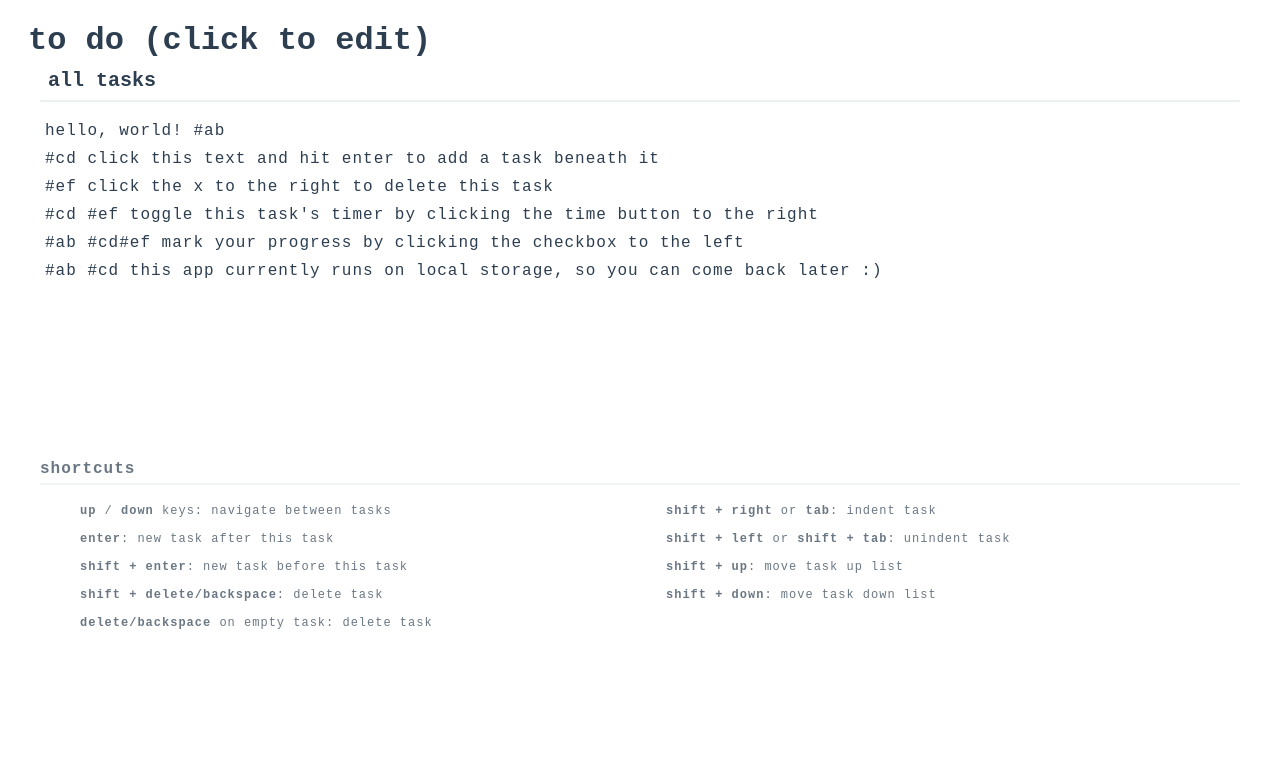
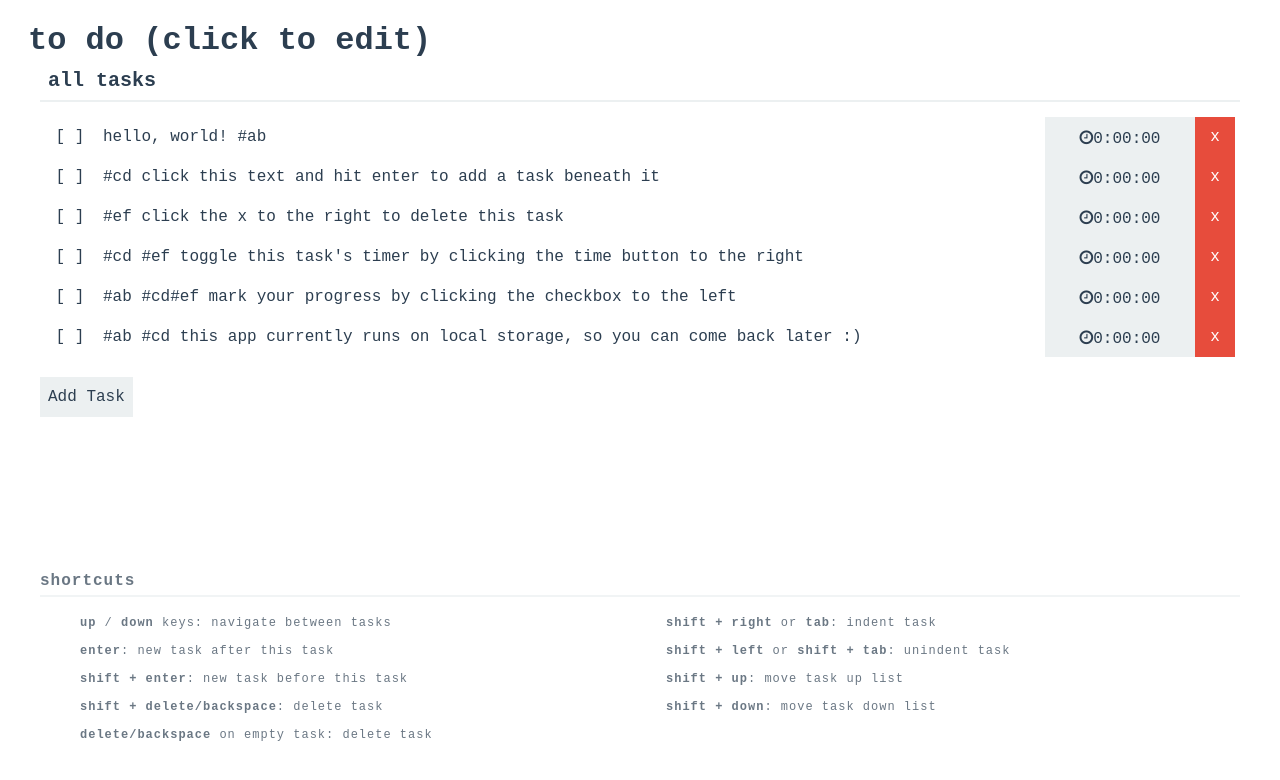
Before and after one commit to cborchert/todolist, a React app: page / in a window 1280 px wide. Shown: the top 780 px of the page. Built offline with nearby package versions, Linux system fonts and the light colour scheme.

Commit message:
Most functionality back

```diff
--- a/src/App.js
+++ b/src/App.js
@@ -89,10 +89,13 @@ class App extends Component {
       ...this.state.tasks.slice(newTask.order)
     ]);
 
-    this.setState({
-      ...this.state,
-      tasks
-    });
+    this.setState(
+      {
+        ...this.state,
+        tasks
+      },
+      this.reconcileViews
+    );
   }
 
   addTasks(newTasks) {
@@ -121,17 +124,23 @@ class App extends Component {
       ];
     });
 
-    this.setState({
-      ...this.state,
-      tasks: orderTasks(stateTasks)
-    });
+    this.setState(
+      {
+        ...this.state,
+        tasks: orderTasks(stateTasks)
+      },
+      this.reconcileViews
+    );
   }
 
   removeTask(taskId) {
-    this.setState({
-      ...this.state,
-      tasks: orderTasks(this.state.tasks.filter(task => task.id !== taskId))
-    });
+    this.setState(
+      {
+        ...this.state,
+        tasks: this.state.tasks.filter(task => task.id !== taskId)
+      },
+      this.reconcileViews
+    );
   }
 
   reorderTask(taskId, newOrder) {
@@ -232,13 +241,23 @@ class App extends Component {
     });
   }
 
-  updateView(viewId, key, value) {
+  updateView(viewId, viewValues) {
     const { views } = this.state;
     const index = findIndex(views, v => v.id === viewId);
-    const view = { ...views[index], [key]: value };
+    const view = { ...views[index], ...viewValues };
     this.setState({
       ...this.state,
       views: [...views.slice(0, index), view, ...views.slice(index + 1)]
+    });
+  }
+
+  updateTask(taskId, taskValues) {
+    const { tasks } = this.state;
+    const index = findIndex(tasks, t => t.id === taskId);
+    const task = { ...tasks[index], ...taskValues };
+    this.setState({
+      ...this.state,
+      tasks: [...tasks.slice(0, index), task, ...tasks.slice(index + 1)]
     });
   }
 
@@ -291,6 +310,50 @@ class App extends Component {
     return filteredTasks;
   }
 
+  reconcileViews() {
+    this.state.views.forEach(view => {
+      this.reconcileViewTasks(view);
+    });
+  }
+
+  reconcileViewTasks(view) {
+    //start with the task ids included
+    let viewTasks = view.tasks;
+    //then add any tasks that happen to fit the filter
+    let filteredTasks = this.applyTagFilter(
+      this.state.tasks,
+      view.filterString
+    );
+
+    //Remove any tasks that are already there.
+    let tasks = [
+      ...viewTasks,
+      ...filteredTasks
+        .filter(task => viewTasks.indexOf(task.id) === -1)
+        .map(task => task.id)
+    ];
+    view = {
+      ...view,
+      tasks
+    };
+
+    this.setState({
+      views: [...this.state.views.filter(v => v.id !== view.id), view]
+    });
+  }
+
+  getViewTasks(view) {
+    let tasks = [];
+    let viewTasks = [...view.tasks];
+    viewTasks.forEach(taskId => {
+      let matchedTasks = this.state.tasks.filter(t => t.id === taskId);
+      if (matchedTasks.length > 0) {
+        tasks.push(matchedTasks[0]);
+      }
+    });
+    return tasks;
+  }
+
   render() {
     const { views, tasks } = this.state;
     return (
@@ -302,12 +365,16 @@ class App extends Component {
             this.updateStateWithValue("appName", e.target.value);
           }}
         />
-        {views.map(view => {
+        {views.map((view, i) => {
           return (
             <View
+              key={"view-" + i}
               view={view}
-              tasks={this.applyTagFilter(tasks, view.filterString)}
+              tasks={this.getViewTasks(view)}
               updateView={this.updateView.bind(this)}
+              removeTask={this.removeTask.bind(this)}
+              updateTask={this.updateTask.bind(this)}
+              addTask={this.addTask.bind(this)}
             />
           );
         })}
--- a/src/components/Task.js
+++ b/src/components/Task.js
@@ -11,44 +11,51 @@ import {
 class Task extends Component {
   constructor(props) {
     super(props);
-    this.state = {
-      shouldFocus: props.shouldFocus,
-      timerActive: taskActiveTimer(props.task) !== false,
-      timerTime: taskTimerTime(props.task)
-    };
+    //   this.state = {
+    //     shouldFocus: props.shouldFocus,
+    //     timerActive: taskActiveTimer(props.task) !== false,
+    //     timerTime: taskTimerTime(props.task)
+    //   };
     this.handleKeypress = this.handleKeypress.bind(this);
-    this.timerInterval = null;
+    //   this.timerInterval = null;
   }
 
-  timerTick() {
-    this.setState({
-      ...this.state,
-      timerActive: taskActiveTimer(this.props.task) !== false,
-      timerTime: taskTimerTime(this.props.task)
-    });
-  }
+  //   timerTick() {
+  //     this.setState({
+  //       ...this.state,
+  //       timerActive: taskActiveTimer(this.props.task) !== false,
+  //       timerTime: taskTimerTime(this.props.task)
+  //     });
+  //   }
 
   componentDidMount() {
     document.addEventListener("keydown", this.handleKeypress);
-    this.timerInterval = setInterval(this.timerTick.bind(this), 100);
   }
 
   componentWillUnmount() {
     document.removeEventListener("keydown", this.handleKeypress);
-    clearInterval(this.timerInterval);
   }
 
   handleKeypress(e) {
     var key = e.which || e.keyCode;
 
     if (this.inputRef === document.activeElement) {
+      // const {
+      //   newTask,
+      //   setFocus,
+      //   task,
+      //   removeTask,
+      //   reorderTask,
+      //   changeTaskDetail
+      // } = this.props;
       const {
-        newTask,
-        setFocus,
+        addTaskToView,
+        order,
         task,
         removeTask,
-        reorderTask,
-        changeTaskDetail
+        setFocusByOrder,
+        setFocusWithDirection,
+        reorderTask
       } = this.props;
       const isShift = !!window.event.shiftKey;
       //Shift key events
@@ -56,107 +63,98 @@ class Task extends Component {
         switch (key) {
           case 8:
             //delete
+            // console.log("delete");
             if (task.title === "") {
               e.preventDefault();
               e.stopImmediatePropagation();
-              setFocus(task.order - 1);
-              removeTask(task.order);
+              removeTask(task.id);
             }
             break;
           case 13:
             //enter
+            // console.log("enter");
             e.preventDefault();
             e.stopImmediatePropagation();
-            newTask(task.order);
-
-            break;
-          case 37:
-            //left
-            //do nothing
+            //TODO: Check if child
+            addTaskToView(order + 1);
             break;
           case 38:
             //up
             e.preventDefault();
             e.stopImmediatePropagation();
-            setFocus(task.order - 1);
-            break;
-          case 39:
-            //right
-            //do nothing
+            setFocusWithDirection(task.id, -1);
             break;
           case 40:
             //down
             e.preventDefault();
             e.stopImmediatePropagation();
-            setFocus(task.order + 1);
+            setFocusWithDirection(task.id, 1);
             break;
 
-          case 9:
-            //tab
-            e.preventDefault();
-            e.stopImmediatePropagation();
-            changeTaskDetail(task.id, "isChild", true);
-            break;
+          // case 9:
+          //   //tab
+          //   e.preventDefault();
+          //   e.stopImmediatePropagation();
+          //   changeTaskDetail(task.id, "isChild", true);
+          //   break;
 
           default:
             //do nothing
             break;
         }
       }
-      //Shift + Keyevents
+      //   Shift + Keyevents;
       if (isShift) {
         switch (key) {
           case 13:
             //shift + enter
             e.preventDefault();
             e.stopImmediatePropagation();
-            newTask(task.order - 1);
+            addTaskToView(order);
             break;
           case 8:
             //shift + delete
             e.preventDefault();
             e.stopImmediatePropagation();
-            setFocus(task.order - 1);
-            removeTask(task.order);
-            break;
-          case 37:
-            //shift + left
-            //unchild from parent
-            e.preventDefault();
-            e.stopImmediatePropagation();
-            changeTaskDetail(task.id, "isChild", false);
-            //do nothing
+            removeTask(task.id);
             break;
           case 38:
             //shift + up
             e.preventDefault();
             e.stopImmediatePropagation();
-            reorderTask(task.order, task.order - 1);
-            setFocus(task.order);
+            reorderTask(order, order - 1);
             //reorder up
-            break;
-          case 39:
-            //shift + right
-            //do nothing
-            //child to parent element
-            e.preventDefault();
-            e.stopImmediatePropagation();
-            changeTaskDetail(task.id, "isChild", true);
             break;
           case 40:
             //shift + down
             e.preventDefault();
             e.stopImmediatePropagation();
-            reorderTask(task.order, task.order + 1);
-            setFocus(task.order);
+            reorderTask(order, order + 1);
             //reorder down
             break;
-          case 9:
-            //shift+tab
-            e.preventDefault();
-            e.stopImmediatePropagation();
-            changeTaskDetail(task.id, "isChild", false);
-            break;
+          //     case 37:
+          //       //shift + left
+          //       //unchild from parent
+          //       e.preventDefault();
+          //       e.stopImmediatePropagation();
+          //       changeTaskDetail(task.id, "isChild", false);
+          //       //do nothing
+          //       break;
+          //     case 39:
+          //       //shift + right
+          //       //do nothing
+          //       //child to parent element
+          //       e.preventDefault();
+          //       e.stopImmediatePropagation();
+          //       changeTaskDetail(task.id, "isChild", true);
+          //       break;
+
+          //     case 9:
+          //       //shift+tab
+          //       e.preventDefault();
+          //       e.stopImmediatePropagation();
+          //       changeTaskDetail(task.id, "isChild", false);
+          //       break;
           default:
             //do nothing
             break;
@@ -166,7 +164,7 @@ class Task extends Component {
   }
 
   timerToggle() {
-    const { task, changeTaskDetail } = this.props,
+    const { task, updateTask } = this.props,
       currentTime = Date.now();
     let timers = task.timers.slice(),
       timeElapsed = taskTimerTime(task);
@@ -180,45 +178,157 @@ class Task extends Component {
         return timer;
       });
     }
-    changeTaskDetail(task.id, "timers", timers);
-    changeTaskDetail(task.id, "totalTime", task.totalTime + timeElapsed);
-    if (task.progress === 0 || task.progress === 1) {
-      changeTaskDetail(task.id, "progress", 0.5);
-    }
+    const progress = 0.5;
+    const totalTime = task.totalTime + timeElapsed;
+    updateTask(task.id, { timers, totalTime, progress });
   }
 
   progressToggle() {
-    const { changeTaskDetail, task } = this.props;
+    const { updateTask, task } = this.props;
     const progress = task.progress === 1 ? 0 : task.progress + 0.5;
-    changeTaskDetail(task.id, "progress", progress);
+    updateTask(task.id, { progress });
     if (progress === 1 && taskActiveTimer(task)) {
       this.timerToggle();
     }
   }
 
+  //   render() {
+  //     const { task, changeTaskDetail, setRef, removeTask } = this.props,
+  //       progressMarker =
+  //         task.progress <= 0 ? "[ ]" : task.progress >= 1 ? "[X]" : "[/]",
+  //       taskClasses = [
+  //         //base class
+  //         "task",
+  //         //progress state
+  //         task.progress <= 0
+  //           ? "task--progress-inactive"
+  //           : task.progress >= 1
+  //             ? "task--progress-complete"
+  //             : "task--progress-active",
+  //         //timer state
+  //         this.state.timerActive ? "task--timer-active" : "task--timer-inactive",
+  //         this.inputRef === document.activeElement
+  //           ? "task--input-active"
+  //           : "task--input-inactive",
+  //         task.isChild ? "task--is-child" : ""
+  //       ],
+  //       timeText = formatTime(task.totalTime + this.state.timerTime);
+  //     return (
+  //       <div className={taskClasses.join(" ")} draggable="true">
+  //         <button
+  //           className="task__progress-button"
+  //           onClick={this.progressToggle.bind(this)}
+  //         >
+  //           {progressMarker}
+  //         </button>
+  //         <div className="task__name">
+  //           <input
+  //             className="task__name__input"
+  //             value={task.title}
+  //             onChange={e => {
+  //               changeTaskDetail(task.id, "title", e.target.value);
+  //             }}
+  //             ref={input => {
+  //               this.inputRef = input;
+  //               setRef(input, task.id);
+  //             }}
+  //           />
+  //           <div className="task__name__rendered">{task.title}</div>
+  //         </div>
+
+  //         <button
+  //           className="task__timer-button"
+  //           onClick={this.timerToggle.bind(this)}
+  //         >
+  //           <span className="task__time">
+  //             <i className="fa fa-clock-o" />
+  //             {" " + timeText}
+  //           </span>
+  //         </button>
+  //         <button
+  //           className="task__remove-button"
+  //           onClick={e => {
+  //             removeTask(task.order);
+  //           }}
+  //         >
+  //           x
+  //         </button>
+  //       </div>
+  //     );
+  //   }
+
+  //   render() {
+  //     const { task, setRef, updateTask, removeTask } = this.props,
+  //       progressMarker =
+  //         task.progress <= 0 ? "[ ]" : task.progress >= 1 ? "[X]" : "[/]",
+  //       taskClasses = [
+  //         //base class
+  //         "task",
+  //         //progress state
+  //         task.progress <= 0
+  //           ? "task--progress-inactive"
+  //           : task.progress >= 1
+  //             ? "task--progress-complete"
+  //             : "task--progress-active",
+  //         // timer state
+  //         // this.state.timerActive ? "task--timer-active" : "task--timer-inactive",
+  //         this.inputRef === document.activeElement
+  //           ? "task--input-active"
+  //           : "task--input-inactive",
+  //         task.isChild ? "task--is-child" : ""
+  //       ],
+  //       timeText = formatTime(task.totalTime);
+  //     //   timeText = formatTime(task.totalTime + this.state.timerTime);
+  //     return (
+  //       <div className={taskClasses.join(" ")} draggable="true">
+  //         <button
+  //           className="task__progress-button"
+  //           onClick={this.progressToggle.bind(this)}
+  //         >
+  //           {progressMarker}
+  //         </button>
+  //         <div className="task__name">
+  //           <input
+  //             className="task__name__input"
+  //             value={task.title}
+  //             onChange={e => {
+  //               updateTask(task.id, "title", e.target.value);
+  //             }}
+  //             ref={input => {
+  //               this.inputRef = input;
+  //               setRef(input, task.id);
+  //             }}
+  //           />
+  //           <div className="task__name__rendered">{task.title}</div>
+  //         </div>
+
+  //         <button
+  //           className="task__timer-button"
+  //           onClick={this.timerToggle.bind(this)}
+  //         >
+  //           <span className="task__time">
+  //             <i className="fa fa-clock-o" />
+  //             {" " + timeText}
+  //           </span>
+  //         </button>
+  //         <button
+  //           className="task__remove-button"
+  //           onClick={e => {
+  //             removeTask(task.id);
+  //           }}
+  //         >
+  //           x
+  //         </button>
+  //       </div>
+  //     );
+  //   }
   render() {
-    const { task, changeTaskDetail, setRef, removeTask } = this.props,
-      progressMarker =
-        task.progress <= 0 ? "[ ]" : task.progress >= 1 ? "[X]" : "[/]",
-      taskClasses = [
-        //base class
-        "task",
-        //progress state
-        task.progress <= 0
-          ? "task--progress-inactive"
-          : task.progress >= 1
-            ? "task--progress-complete"
-            : "task--progress-active",
-        //timer state
-        this.state.timerActive ? "task--timer-active" : "task--timer-inactive",
-        this.inputRef === document.activeElement
-          ? "task--input-active"
-          : "task--input-inactive",
-        task.isChild ? "task--is-child" : ""
-      ],
-      timeText = formatTime(task.totalTime + this.state.timerTime);
+    const { task, setRef, updateTask, removeTask, timerTime } = this.props;
+    const progressMarker =
+      task.progress <= 0 ? "[ ]" : task.progress >= 1 ? "[X]" : "[/]";
+    const timeValue = formatTime(task.totalTime + timerTime);
     return (
-      <div className={taskClasses.join(" ")} draggable="true">
+      <div className="task">
         <button
           className="task__progress-button"
           onClick={this.progressToggle.bind(this)}
@@ -230,7 +340,7 @@ class Task extends Component {
             className="task__name__input"
             value={task.title}
             onChange={e => {
-              changeTaskDetail(task.id, "title", e.target.value);
+              updateTask(task.id, { title: e.target.value });
             }}
             ref={input => {
               this.inputRef = input;
@@ -246,13 +356,13 @@ class Task extends Component {
         >
           <span className="task__time">
             <i className="fa fa-clock-o" />
-            {" " + timeText}
+            {timeValue}
           </span>
         </button>
         <button
           className="task__remove-button"
           onClick={e => {
-            removeTask(task.order);
+            removeTask(task.id);
           }}
         >
           x
--- a/src/components/View.js
+++ b/src/components/View.js
@@ -1,114 +1,149 @@
 import React, { Component } from "react";
+import findIndex from "lodash/findIndex";
 import "./View.scss";
 
-import { totalTasksTime, formatTime } from "../utilities/TaskOperations";
+import {
+  totalTasksTime,
+  formatTime,
+  taskTimerTime
+} from "../utilities/TaskOperations";
 import Task from "./Task";
 
 class View extends Component {
-  //   constructor(props) {
-  //     super(props);
-  //     this.taskRefs = [];
-  //     this.state = {
-  //       focusOnTask: false,
-  //       totalTime: 0
-  //     };
-  //     this.timerInterval = null;
-  //   }
+  constructor(props) {
+    super(props);
+    this.state = {
+      focusOnTask: false,
+      totalTime: 0
+    };
+    this.taskRefs = [];
+    this.timerInterval = null;
+  }
 
-  //   timeTick() {
-  //     this.setState({
-  //       ...this.state,
-  //       totalTime: totalTasksTime(this.props.tasks)
-  //     });
-  //   }
+  tick() {
+    this.setState({
+      ...this.state,
+      totalTime: totalTasksTime(this.props.tasks)
+    });
+  }
 
-  //   newTask(order) {
-  //     this.props.addTask({ title: "", order });
-  //     this.setFocus(order + 1);
-  //   }
+  addTaskToView(order, task) {
+    const { view, addTask, updateView } = this.props;
+    task = task || { id: Date.now(), title: "" };
+    order =
+      typeof order !== "undefined" && order !== false
+        ? order
+        : view.tasks.length;
+    let tasklist = [
+      ...view.tasks.slice(0, order),
+      task.id,
+      ...view.tasks.slice(order)
+    ];
+    updateView(this.props.view.id, { tasks: tasklist });
+    addTask(task);
+    this.setFocus(task.id);
+  }
 
-  //   setFocus(order) {
-  //     this.setState({
-  //       ...this.state,
-  //       focusOnTask: order
-  //     });
-  //   }
+  setFocus(id) {
+    this.setState({
+      focusOnTask: id
+    });
+  }
 
-  //   setFocusById(taskId) {
-  //     const task = this.props.tasks.filter(t => t.id === taskId)[0];
-  //     if (!task) {
-  //       return;
-  //     }
-  //     this.setFocus(task.order);
-  //   }
+  setFocusWithDirection(id, direction) {
+    console.log(id, direction);
+    const { tasks } = this.props.view;
+    let index = tasks.indexOf(id);
+    if (index === -1) {
+      return;
+    }
+    let newIndex = index + direction;
+    newIndex = newIndex < 0 ? tasks.length - 1 : newIndex;
+    newIndex = newIndex >= tasks.length ? 0 : newIndex;
+    let focusId = tasks[newIndex];
+    this.setState({
+      focusOnTask: focusId
+    });
+  }
 
-  //   addTaskButton(event) {
-  //     const order = this.props.tasks.length - 1;
-  //     this.newTask(order);
-  //   }
+  setFocusByOrder(order) {
+    if (order < 0 || order >= this.taskRefs.length) {
+      return;
+    }
+    let id = this.taskRefs[order].id;
+    this.setState({
+      focusOnTask: id
+    });
+  }
 
-  //   setRef(ref, id) {
-  //     //Get rid of old ref if it exists
-  //     this.taskRefs = this.taskRefs.filter(taskRef => taskRef.id !== id);
-  //     this.taskRefs = [...this.taskRefs, { ref, id }];
-  //   }
+  handleAddTaskButtonClick(event) {
+    this.addTaskToView();
+  }
 
-  //   removeTask(order) {
-  //     const task = this.props.tasks[order];
-  //     if (typeof task === "undefined") {
-  //       return;
-  //     }
-  //     this.props.removeTask(task.id);
-  //   }
+  setRef(ref, id) {
+    //Get rid of old ref if it exists
+    this.taskRefs = this.taskRefs.filter(taskRef => taskRef.id !== id);
+    this.taskRefs = [...this.taskRefs, { ref, id }];
+  }
 
-  //   reorderTask(order, newOrder) {
-  //     if (newOrder < 0) {
-  //       newOrder = this.props.tasks.length - 1;
-  //     }
-  //     if (newOrder >= this.props.tasks.length) {
-  //       newOrder = 0;
-  //     }
-  //     const task = this.props.tasks[order];
-  //     if (typeof task === "undefined") {
-  //       return;
-  //     }
-  //     this.props.reorderTask(task.id, newOrder);
-  //   }
+  removeTask(id) {
+    let focusIndex = this.props.view.tasks.indexOf(id) - 1;
+    focusIndex = focusIndex < 0 ? 0 : focusIndex;
+    let focusId = this.props.view.tasks[focusIndex];
+    this.props.removeTask(id);
+    this.setFocus(focusId);
+  }
 
-  //   componentDidMount() {
-  //     this.timerInterval = setInterval(this.timeTick.bind(this), 100);
-  //   }
+  reorderTask(order, newOrder) {
+    const { view, updateView } = this.props;
+    const tasks = view.tasks;
+    if (newOrder < 0) {
+      newOrder = tasks.length - 1;
+    }
+    if (newOrder >= tasks.length) {
+      newOrder = 0;
+    }
+    const taskId = tasks[order];
+    if (typeof taskId === "undefined") {
+      return;
+    }
+    let tempTasks = [...tasks.slice(0, order), ...tasks.slice(order + 1)];
+    let newTasks = [
+      ...tempTasks.slice(0, newOrder),
+      taskId,
+      ...tempTasks.slice(newOrder)
+    ];
 
-  //   componentWillUnmount() {
-  //     clearInterval(this.timerInterval);
-  //   }
+    updateView(view.id, { tasks: newTasks });
+    this.setFocus(taskId);
+  }
 
-  //   componentDidUpdate() {
-  //     const focusOrder = this.state.focusOnTask;
-  //     if (focusOrder !== false) {
-  //       //This assumes that
-  //       const focusTask = this.props.tasks[focusOrder];
-  //       if (typeof focusTask === "undefined") {
-  //         this.setState({
-  //           ...this.state,
-  //           focusOnTask: false
-  //         });
-  //         return;
-  //       }
-  //       const focusId = focusTask.id;
-  //       const focusTaskRef = this.taskRefs.filter(
-  //         taskRef => taskRef.id === focusId
-  //       );
+  componentDidMount() {
+    this.timerInterval = setInterval(this.tick.bind(this), 100);
+  }
 
-  //       if (focusTaskRef.length > 0) {
-  //         focusTaskRef[0].ref.focus();
-  //       }
-  //       this.setState({
-  //         ...this.state,
-  //         focusOnTask: false
-  //       });
-  //     }
-  //   }
+  componentWillUnmount() {
+    clearInterval(this.timerInterval);
+  }
+
+  componentDidUpdate() {
+    const focusId = this.state.focusOnTask;
+    if (focusId !== false) {
+      const matches = this.taskRefs.filter(r => r.id === focusId);
+      if (matches.length < 1) {
+        this.setState({
+          ...this.state,
+          focusOnTask: false
+        });
+        return;
+      }
+      matches[0].ref && matches[0].ref.focus();
+      this.setState({
+        ...this.state,
+        focusOnTask: false
+      });
+    }
+  }
 
   //   render() {
   //     const { tasks, changeTaskDetail, updateStateWithValue } = this.props;
@@ -153,8 +188,25 @@ class View extends Component {
   //     );
   //   }
   render() {
-    const { tasks, updateView, view } = this.props;
-
+    const { tasks, updateView, view, updateTask, addTask } = this.props;
+    // const views = tasks.map((task, i) => <div key={i}>{task.title}</div>);
+    const renderedTasks = tasks.map((task, i) => {
+      return (
+        <Task
+          key={"view-" + view.id + "__task-" + i}
+          order={i}
+          task={task}
+          addTask={addTask}
+          addTaskToView={this.addTaskToView.bind(this)}
+          updateTask={updateTask}
+          setRef={this.setRef.bind(this)}
+          removeTask={this.removeTask.bind(this)}
+          setFocusWithDirection={this.setFocusWithDirection.bind(this)}
+          timerTime={taskTimerTime(task)}
+          reorderTask={this.reorderTask.bind(this)}
+        />
+      );
+    });
     return (
       <div className="view">
         <div className="view__header">
@@ -162,13 +214,17 @@ class View extends Component {
             className="view__title"
             value={view.title}
             onChange={e => {
-              updateView(view.id, "title", e.target.value);
+              updateView(view.id, { title: e.target.value });
             }}
           />
         </div>
-        <div className="view__tasks">
-          {tasks.map((task, i) => <div key={i}>{task.title}</div>)}
-        </div>
+        <div className="view__tasks">{renderedTasks}</div>
+        <button
+          className="view__add-task-button"
+          onClick={this.handleAddTaskButtonClick.bind(this)}
+        >
+          Add Task
+        </button>
       </div>
     );
   }
--- a/src/utilities/TaskOperations.js
+++ b/src/utilities/TaskOperations.js
@@ -1,4 +1,7 @@
 function taskActiveTimer(task) {
+  if (!task || !task.timers) {
+    return false;
+  }
   const activeTimers = task.timers.filter(
     timer => timer.startTime && !timer.endTime
   );
```
